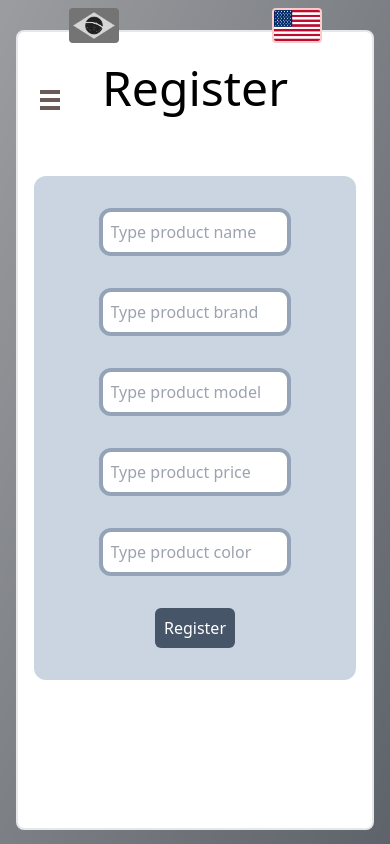
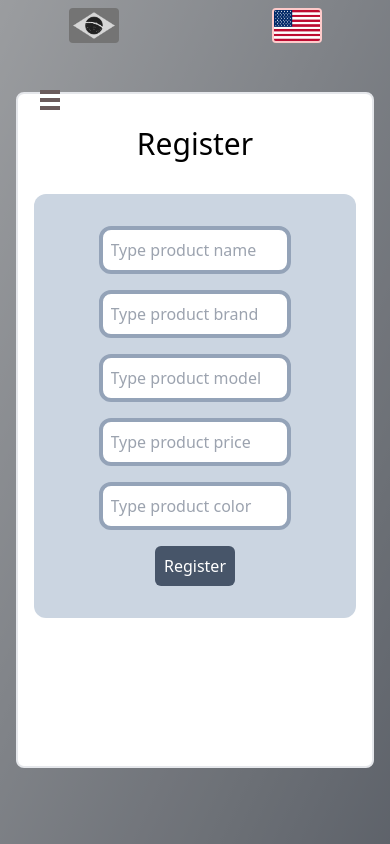
Before and after one commit to GuilhermeSCampos/lexart-fullstack, a React (Vite) app in the folder frontend/: page /dashboard/register in a window 390 px wide. Built offline with nearby package versions, Linux system fonts and the light colour scheme; no server answers.

Commit message:
fix: resopnsibvity

```diff
--- a/frontend/src/components/EditPhone/index.tsx
+++ b/frontend/src/components/EditPhone/index.tsx
@@ -112,8 +112,8 @@ const EditPhone = () => {
   }, [name, brand, model, price, color]);
 
   return (
-    <div className="w-full flex flex-col gap-16 animate-[fadeIn_1s_ease-in-out]">
-      <h1 className="text-5xl text-center animate-[fadeIn_1s_ease-in-out]">
+    <div className="w-full flex flex-col lg:gap-16 gap-8 animate-[fadeIn_1s_ease-in-out]">
+      <h1 className="lg:text-5xl text-2xl text-center animate-[fadeIn_1s_ease-in-out]">
         {t("edit")}
       </h1>
       {invalidId ? (
--- a/frontend/src/components/Form/index.tsx
+++ b/frontend/src/components/Form/index.tsx
@@ -55,7 +55,7 @@ const Form = ({
       }}
     >
       <form
-        className="lg:w-4/12 mx-auto h-auto flex flex-col items-center gap-8 bg-slate-300 rounded-xl py-8"
+        className="lg:w-4/12 mx-auto h-full flex flex-col items-center lg:gap-8 gap-4 bg-slate-300 rounded-xl py-8"
         onSubmit={(e) => handleSubmit(e)}
       >
         <input
--- a/frontend/src/components/Menu/index.tsx
+++ b/frontend/src/components/Menu/index.tsx
@@ -36,7 +36,7 @@ const MenuBurguer = ({ step }: props) => {
             navigate("/dashboard");
           }}
         >
-          <List size={18} />
+          <List size={24} />
           <h2 className="text-base px-2 py-1">{t("listing")}</h2>
         </div>
         <div
@@ -50,7 +50,7 @@ const MenuBurguer = ({ step }: props) => {
             navigate("/dashboard/register");
           }}
         >
-          <DeviceMobile size={18} />
+          <DeviceMobile size={24} />
           <h2 className="text-base px-2">{t("registerPhone")}</h2>
         </div>
       </div>
--- a/frontend/src/components/PhoneList/index.tsx
+++ b/frontend/src/components/PhoneList/index.tsx
@@ -108,7 +108,7 @@ const PhoneList = () => {
   }, [filtering]);
 
   return (
-    <div className="w-full animate-[fadeIn_1s_ease-in-out] flex flex-col items-center gap-10">
+    <div className="w-full animate-[fadeIn_1s_ease-in-out] flex flex-col items-center gap-10 h-full">
       <h1 className="lg:text-5xl text-3xl text-center">{t("listing")}</h1>
       <motion.div
         initial={{ opacity: 0, scale: 0.5 }}
@@ -147,7 +147,7 @@ const PhoneList = () => {
             delay: 0.2,
             ease: [0, 0.71, 0.2, 1.01],
           }}
-          className=" lg:max-h-[80%] max-h-[50%] overflow-y-auto w-11/12 mx-auto rounded-xl border-4 border-stone-300"
+          className="lg:max-h-[80%] max-h-[80%] border-3 overflow-y-auto w-11/12 mx-auto rounded-xl border-4 border-stone-300"
         >
           <table className="border-collapse border border-gray-300 w-full mx-auto lg:table-fixed">
             <thead>
--- a/frontend/src/components/RegisterPhone/index.tsx
+++ b/frontend/src/components/RegisterPhone/index.tsx
@@ -39,8 +39,8 @@ const RegisterPhone = () => {
   };
 
   return (
-    <div className="w-full flex flex-col gap-16 animate-[fadeIn_1s_ease-in-out]">
-      <h1 className="text-5xl text-center animate-[fadeIn_1s_ease-in-out]">
+    <div className="w-full flex flex-col lg:gap-16 gap-8 animate-[fadeIn_1s_ease-in-out] h-full">
+      <h1 className="lg:text-5xl text-3xl  text-center animate-[fadeIn_1s_ease-in-out]">
         {t("register")}
       </h1>
       <Form
--- a/frontend/src/pages/Dashboard/index.tsx
+++ b/frontend/src/pages/Dashboard/index.tsx
@@ -45,7 +45,7 @@ const Dashboard = ({ step }: props) => {
       {screenWidth <= 1024 && <MenuBurguer step={step} />}
 
       <div className="bg-[#666666]/50 w-screen h-screen flex flex-col justify-center items-center">
-        <div className="max-w-screen-xg w-11/12 h-[800px] mt-4 border-2 bg-white px-4 py-8 rounded-lg animate-[fadeIn_1s_ease-in-out] flex lg:flex-row flex-col">
+        <div className="max-w-screen-xg w-11/12 lg:h-[800px] h-[80%] mt-4 border-2 bg-white px-4 py-8 rounded-lg animate-[fadeIn_1s_ease-in-out] flex lg:flex-row flex-col">
           <Sidebar step={step} />
           {step === "list" ? (
             <PhoneList />
```
